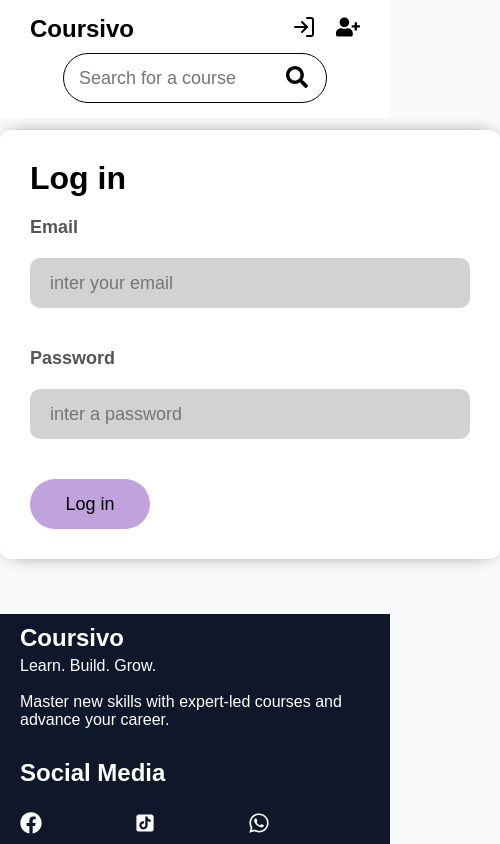
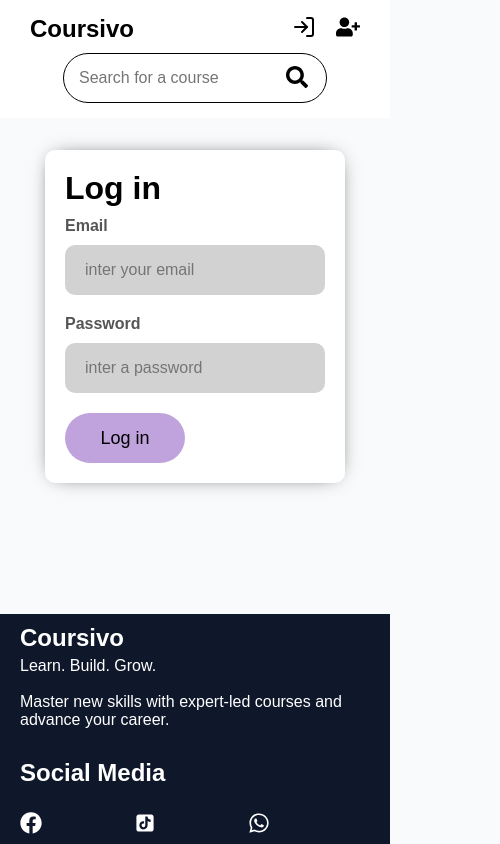
Before and after one commit to amrdrazz/Coursivo, a React (Vite) app: page /login in a window 390 px wide. Shown: the whole page, 500 px wide, since content can reach past the window. Built offline with nearby package versions, Linux system fonts and the light colour scheme; no server answers.

Commit message:
responsive for forms

```diff
--- a/src/index.css
+++ b/src/index.css
@@ -133,6 +133,7 @@
 }
 footer .container{
     padding: 10px 50px;
+    gap: 10px;
     display: flex;
     justify-content: space-between;
 }
@@ -171,6 +172,9 @@
     footer .container h1{
         font-size: 24px;
     }
+    footer .social h1{
+        text-wrap-mode: nowrap;
+    }
 }
 
 @media screen and (max-width: 640px) {
@@ -183,8 +187,11 @@
         margin: auto;
         margin-top: 10px;
     }
+    .navbar .search_box input{
+        font-size: 16px;
+    }
     body{
-        padding-top: 130px;
+        padding-top: 150px;
     }
     footer .social .icons svg{
         font-size: 22px;
--- a/src/pages/Signup/forms.css
+++ b/src/pages/Signup/forms.css
@@ -42,3 +42,29 @@
     color: black;
     cursor: pointer;
 }
+
+
+
+@media screen and (max-width: 760px) {
+    .auth_form{
+        width: 400px;
+    }
+}
+
+@media screen and (max-width: 460px) {
+    .auth_form{
+        width: 350px;
+        gap: 10px;
+        padding: 20px;
+    }
+    .auth_form label,
+    .auth_form input{
+        font-size: 16px;
+    }
+}
+
+@media screen and (max-width: 400px) {
+    .auth_form{
+        width: 300px;
+    }
+}
```
